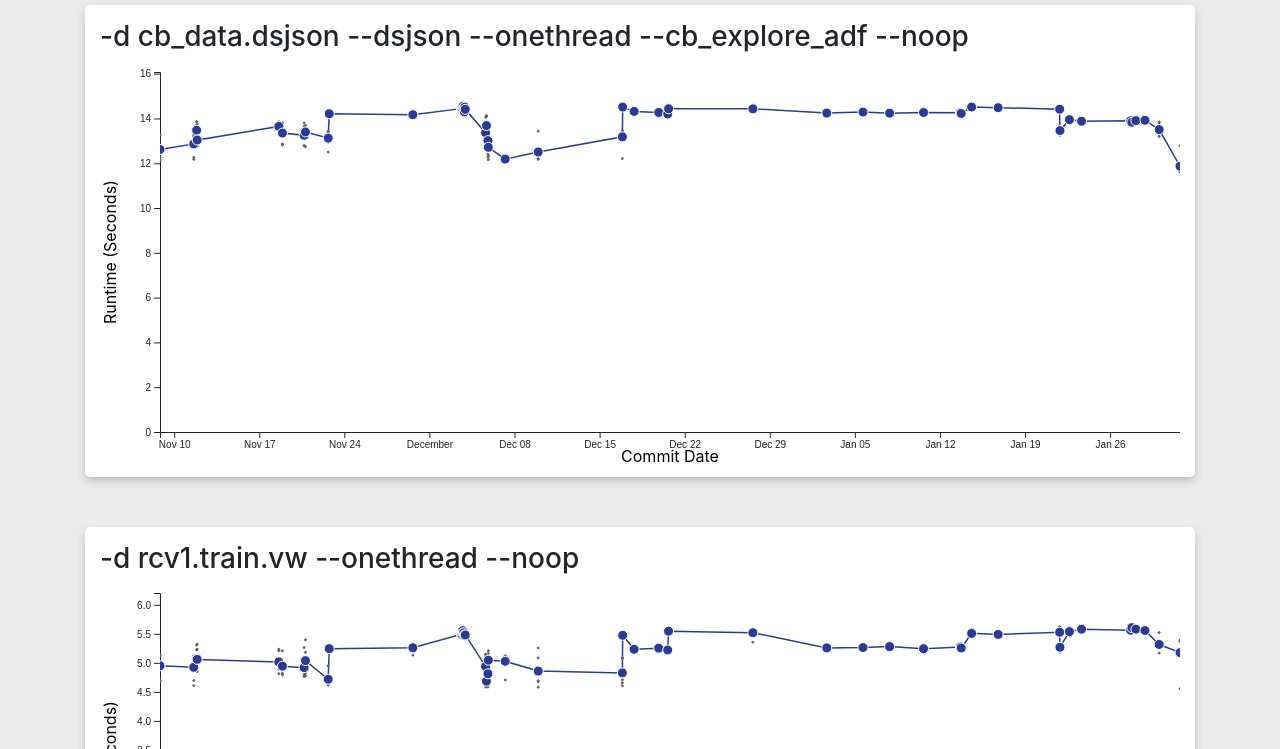
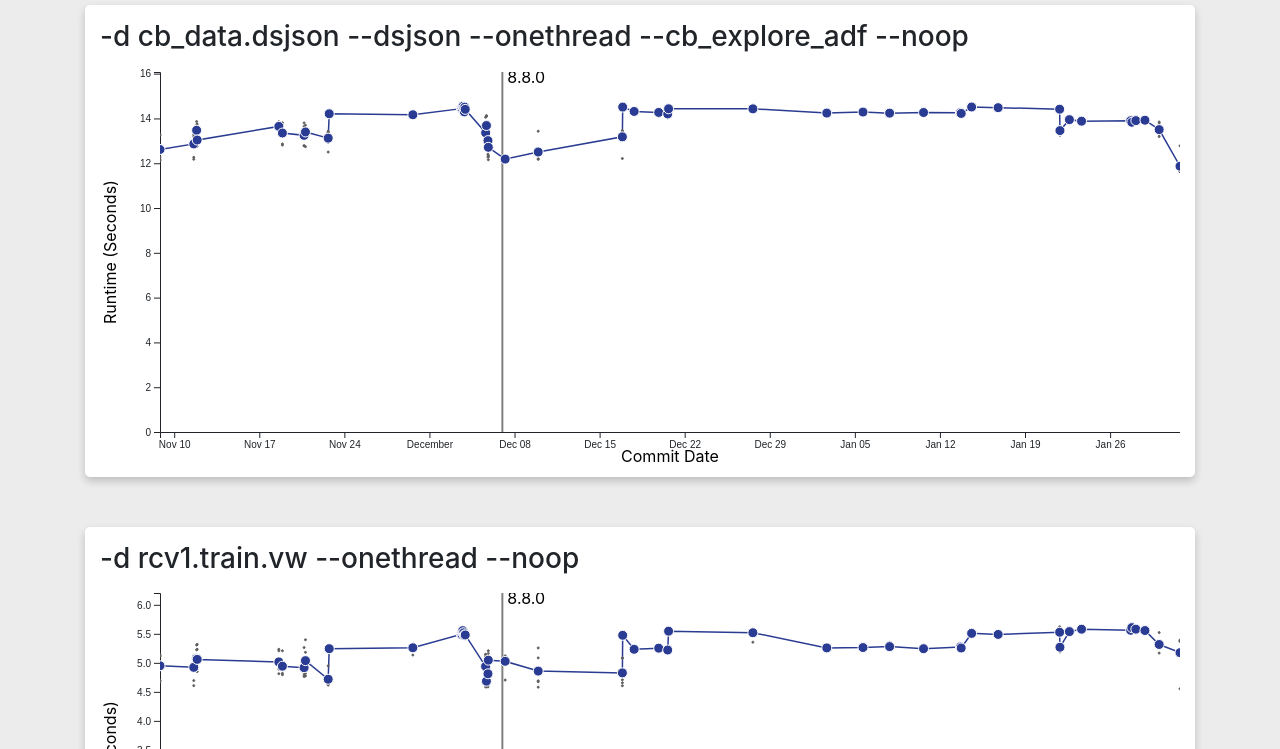
Before and after one commit to jackgerrits/vw-perf, a plain HTML site: page index.html in a window 1280 px wide. Shown: the part 51-800 px from the top of the page. Drawn offline with nearby package versions, Linux system fonts and the light colour scheme.

Commit message:
add new markers

```diff
--- a/index.html
+++ b/index.html
@@ -120,6 +120,26 @@
 
         const TRANSITION_DURATION = 1000;
         const markers = [
+        {
+                "name": "8.11.0",
+                "tag": "8110",
+                "date": "2021-07-14"
+            },
+        {
+                "name": "8.10.0",
+                "tag": "8100",
+                "date": "2021-04-01"
+            },
+            {
+                "name": "8.9.0",
+                "tag": "890",
+                "date": "2020-11-12"
+            },
+            {
+                "name": "8.8.0",
+                "tag": "880",
+                "date": "2019-12-07"
+            },
             {
                 "name": "8.7.0",
                 "tag": "870",
```
